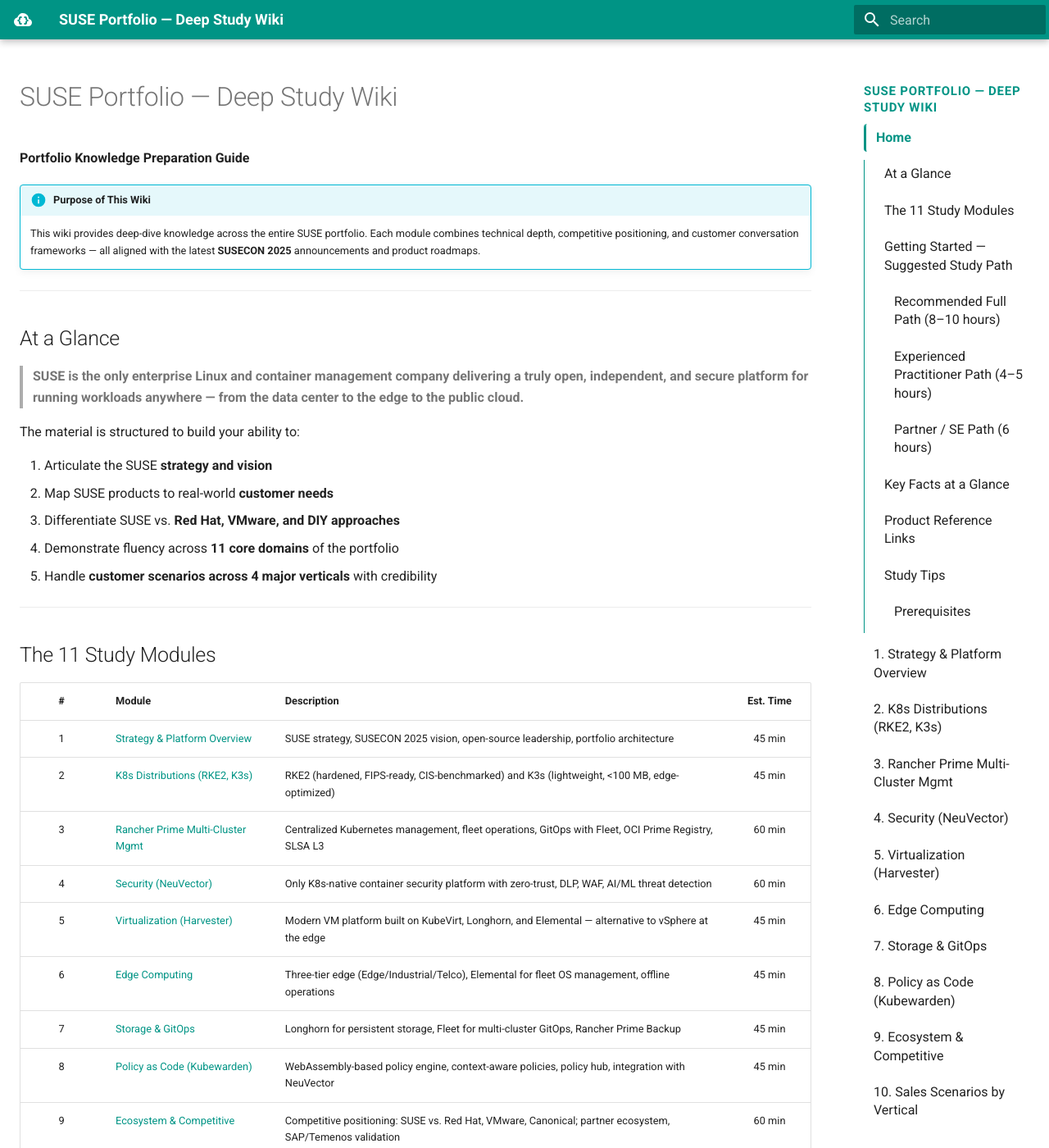
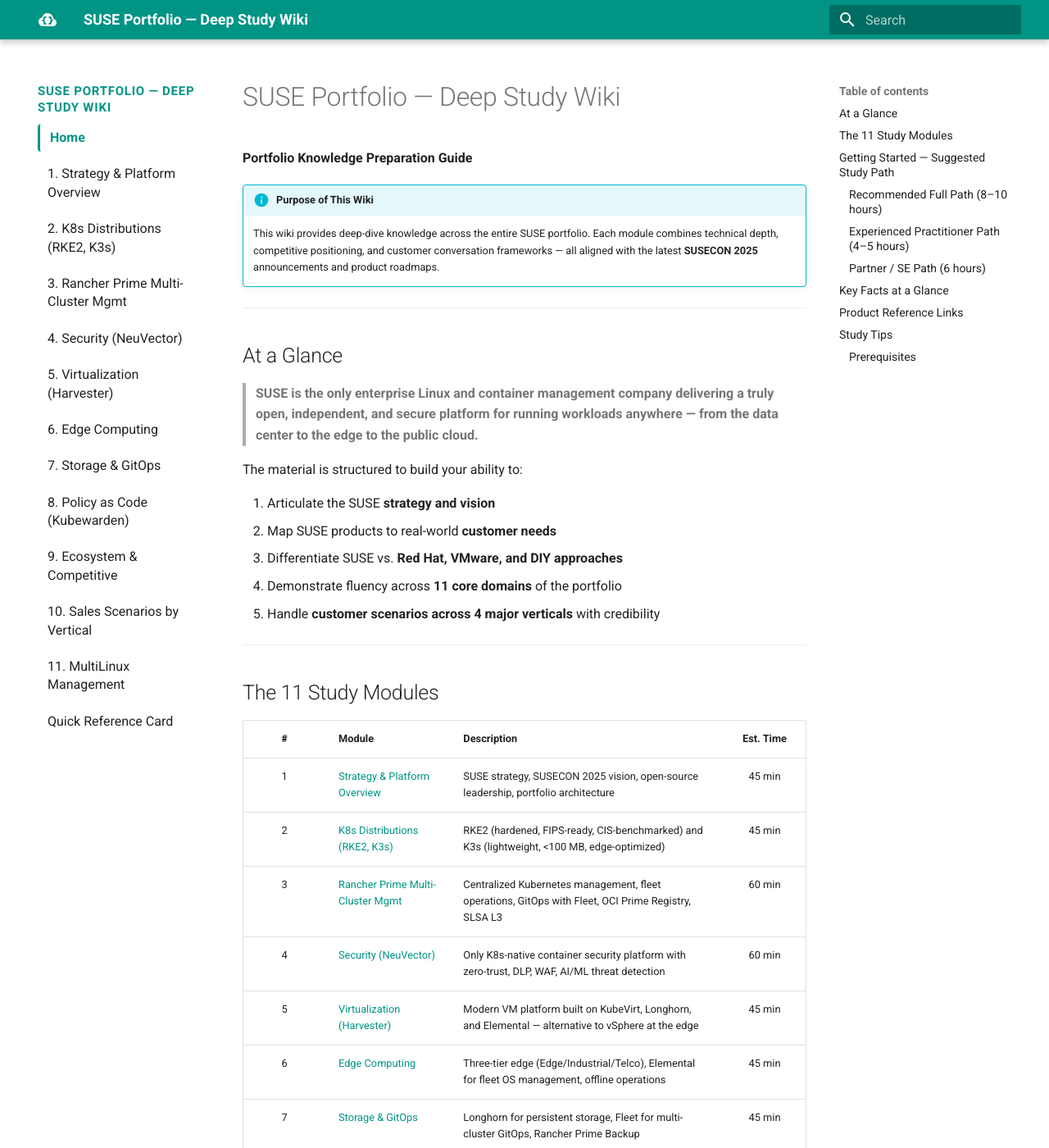
Before and after one commit to drakax-jarvis/suse-portfolio-wiki, an MkDocs documentation site: the page built from docs/index.md, in a window 1280 px wide and 1400 px high. Shown: the whole window at 82% size. Built offline with MkDocs 1.6.1 and Material for MkDocs 9.7.7, drawn with Linux system fonts in a browser that asks for light colours.

Commit message:
Fix navigation: main nav left, TOC/section nav right; update nav-right.css and mkdocs.yml

```diff
--- a/docs/assets/stylesheets/nav-right.css
+++ b/docs/assets/stylesheets/nav-right.css
@@ -1,40 +1,6 @@
 /* ===========================================
-   Move navigation sidebar from left to right
+   Navigation layout: main nav left, TOC right
    =========================================== */
-
-/* Swap the grid positions: nav goes right, content shifts left */
-.md-grid {
-  max-width: 64rem;
-}
-
-/* On screens wide enough for the 3-column layout */
-@media screen and (min-width: 76.25em) {
-  /* Move navigation (primary sidebar) to the right */
-  .md-sidebar--primary {
-    order: 2;
-    right: 0;
-    left: auto;
-    margin-left: 1.6rem;
-  }
-
-  /* Keep TOC (secondary sidebar) on the left */
-  .md-sidebar--secondary {
-    order: 0;
-    left: 0;
-    right: auto;
-  }
-
-  /* Adjust the main content grid */
-  .md-sidebar--primary .md-sidebar__scrollwrap {
-    overflow: hidden;
-  }
-
-  /* Hide the TOC sidebar since we now have nav on the right */
-  /* Actually, let's keep TOC available for deep page navigation */
-  .md-sidebar--secondary {
-    display: none; /* Hide TOC - the right nav replaces its function */
-  }
-}
 
 /* Make the navigation labels more readable */
 .md-nav--primary .md-nav__title {
@@ -63,15 +29,12 @@
   background-color: var(--md-default-fg-color--lighter);
 }
 
-/* Smaller screens: keep standard behavior */
-@media screen and (max-width: 76.1875em) {
-  .md-sidebar--primary {
-    order: 0;
-    left: -12.1rem;
-    right: auto;
-  }
-  .md-sidebar--primary.md-sidebar--open {
-    left: 0;
+/* Move the TOC (table of contents) sidebar to the right */
+@media screen and (min-width: 76.25em) {
+  .md-sidebar--secondary {
+    order: 2;
+    right: 0;
+    left: auto;
   }
 }
 
--- a/mkdocs.yml
+++ b/mkdocs.yml
@@ -14,7 +14,6 @@ theme:
     - navigation.indexes
     - navigation.top
     - navigation.sections
-    - toc.integrate
     - search.suggest
     - search.highlight
     - content.tabs
```
